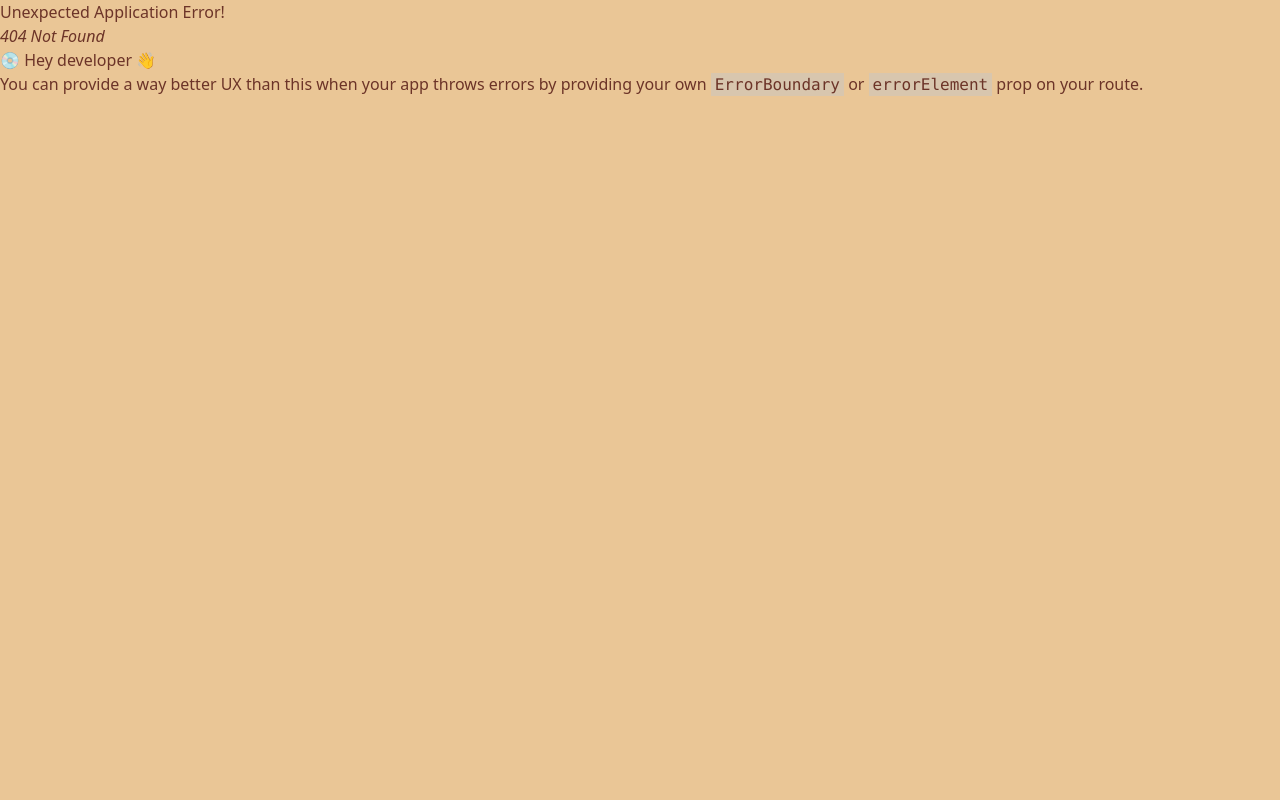
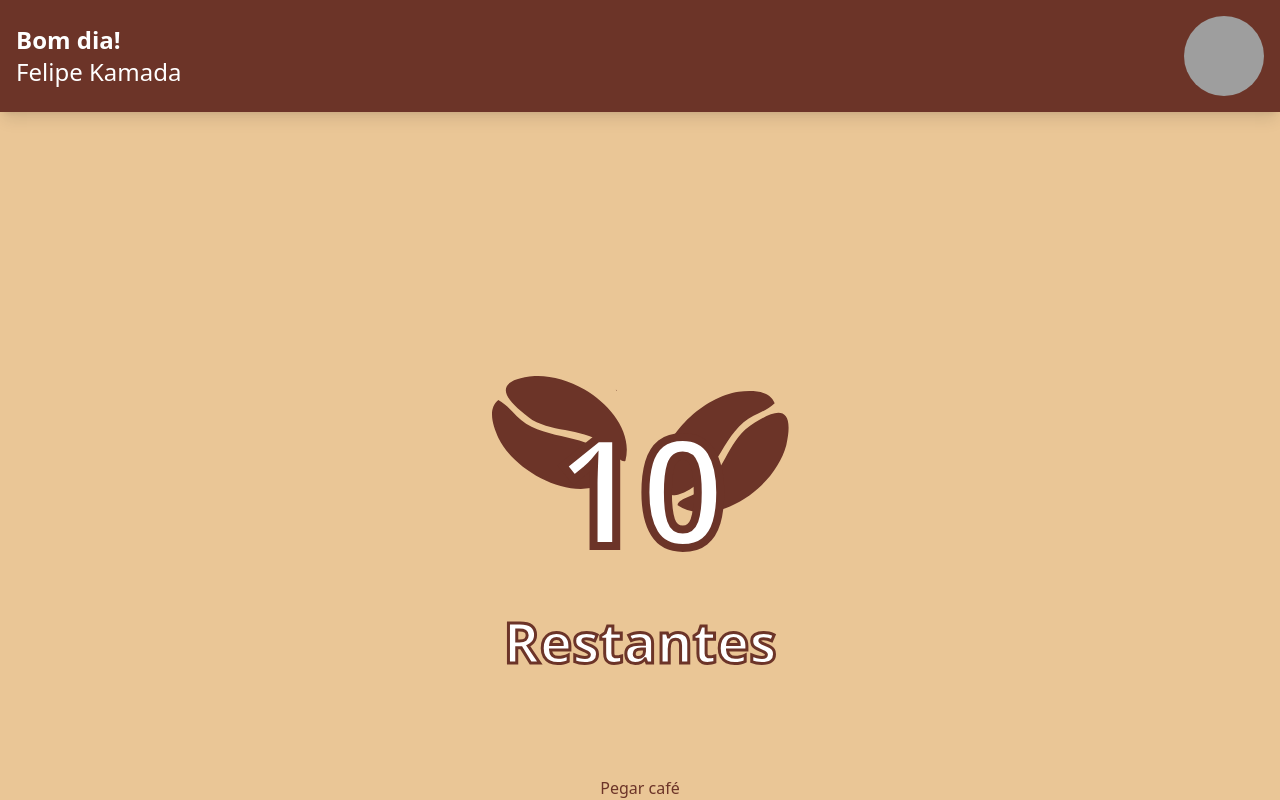
Before and after one commit to Psykka/CoffeeBreak, a React (Vite) app: page /coffee in a window 1280 px wide. Before the commit this address had no page. Built offline with nearby package versions, Linux system fonts and the light colour scheme; grey boxes are pictures that could not be loaded.

Commit message:
feat: add coffee screen

```diff
--- a/index.html
+++ b/index.html
@@ -1,5 +1,5 @@
 <!doctype html>
-<html lang="en">
+<html lang="pt">
   <head>
     <meta charset="UTF-8" />
     <link rel="icon" type="image/svg+xml" href="/vite.svg" />
--- /dev/null
+++ b/src/components/Coffee/Coffee.jsx
@@ -0,0 +1,34 @@
+import beams from '../../assets/beams.svg'
+
+const Coffee = () => {
+  return (
+    <div className="flex flex-col justify-between h-screen">
+      <div className="flex flex-row justify-between items-center bg-brown p-4 text-white shadow-lg">
+        <div>
+          <h1 className="text-2xl font-semibold">
+            Bom dia!
+          </h1>
+          <h2 className="text-2xl">
+            Felipe Kamada
+          </h2>
+        </div>
+        <img src="https://avatars.githubusercontent.com/u/112417899" alt="profile picture" className="rounded-full h-20 w-20" />
+      </div>
+      {/* stack text top of image */}
+      <div className="relative flex flex-col text-white items-center">
+        <img src={beams} alt="beams" />
+        <div className="flex flex-col items-center absolute top-0">
+          <p className="counter font-bold">
+            10
+          </p>
+          <p className="counter-subtitle font-bold top-0">
+            Restantes
+          </p>
+        </div>
+      </div>
+      <button>Pegar café</button>
+    </div>
+  )
+}
+
+export default Coffee
--- a/src/index.css
+++ b/src/index.css
@@ -36,6 +36,17 @@
     justify-content: center;
     align-items: center;
   }
+  .counter {
+    text-stroke: 8px theme('colors.brown');
+    -webkit-text-stroke: 8px theme('colors.brown');
+    font-size: 150px;
+  }
+
+  .counter-subtitle {
+    text-stroke: 3px theme('colors.brown');
+    -webkit-text-stroke: 3px theme('colors.brown');
+    font-size: 55px;
+  }
 
   .input-home {
     @apply bg-light-beige text-brown rounded-full h-10 py-6 px-4 outline-none
```
Also changed, not shown: src/main.jsx (+9 -0 lines), src/assets/beams.svg (added).
